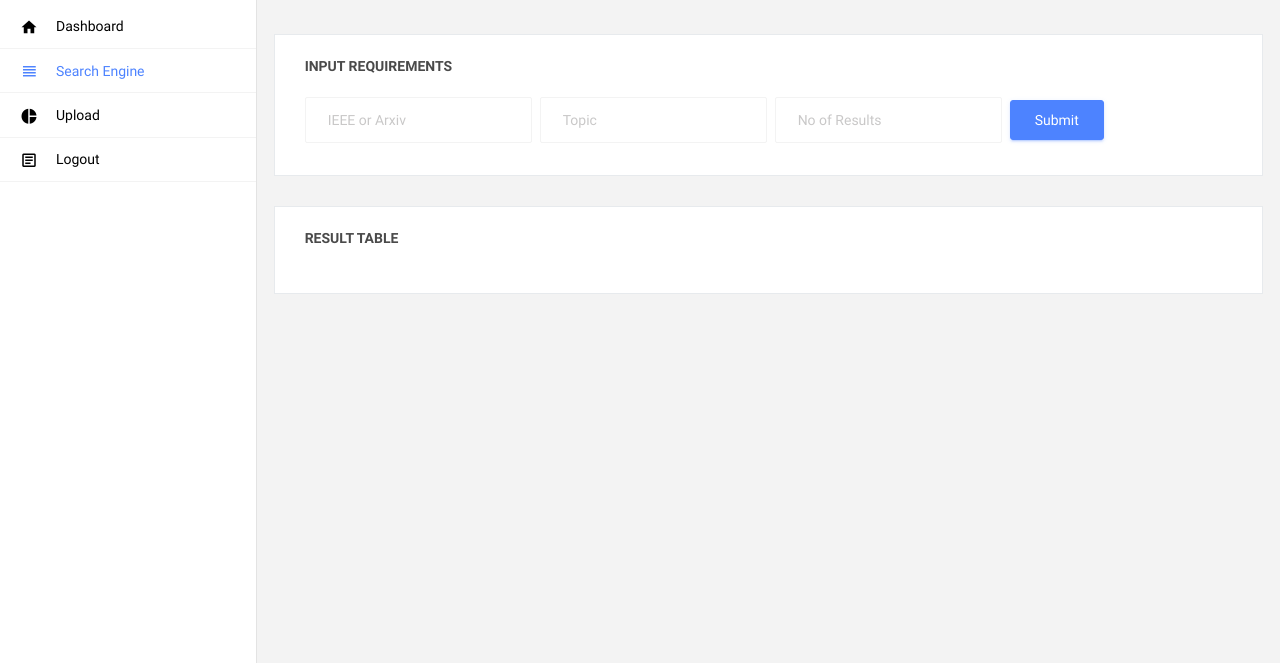
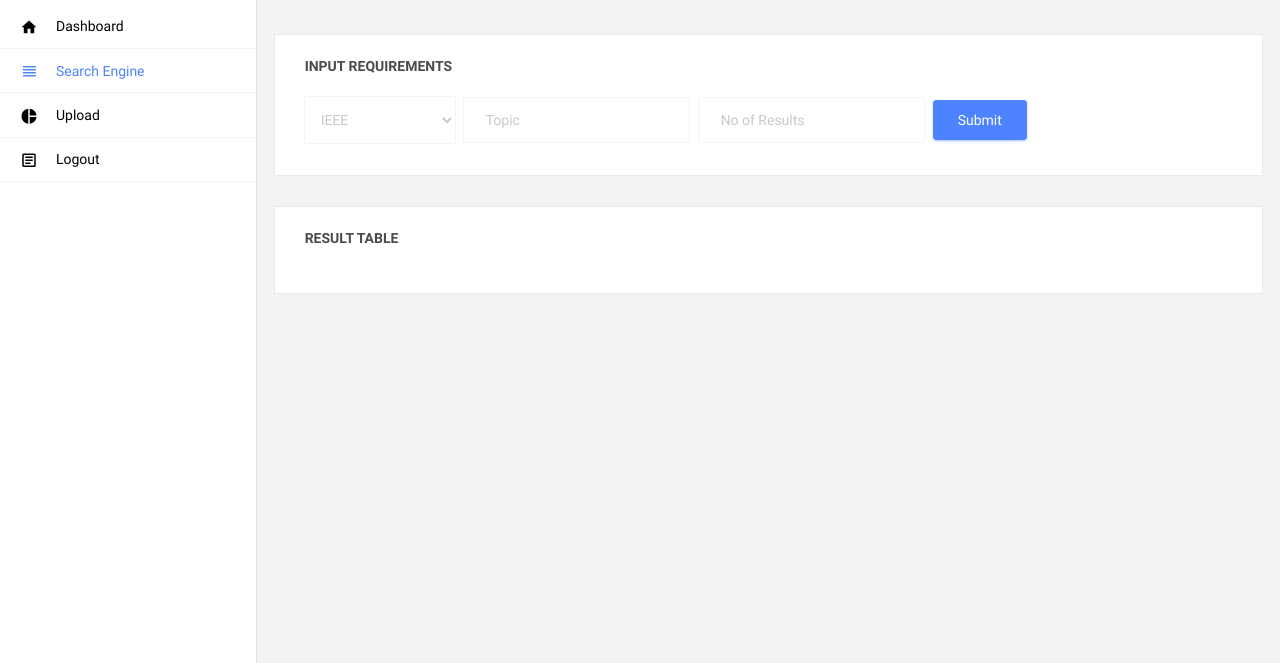
Before and after one commit to iyashwantsaini/majestic, a Flask app: page /searchengine in a window 1280 px wide. Shown: the part 60-723 px from the top of the page. Run offline with Flask 2, Linux system fonts and the light colour scheme; a user stored in the database is signed in; some libraries are stand-ins or nearby versions.

Commit message:
dropdown

```diff
--- a/templates/searchengine.html
+++ b/templates/searchengine.html
@@ -193,11 +193,18 @@
 
                   <form class="form-inline" method="post" action="{{ url_for('found') }}">
 
-                    <label class="sr-only" for="inlineFormInputGroupUsername2">IEEE or Arxiv or Nature</label>
+                    <select name="engine" class="mb-2 mr-sm-2 form-control" id="exampleFormControlSelect2" style="width: 150px;">
+                          <option>IEEE</option>
+                          <option>Arxiv</option>
+                          <option>Nature</option>
+                          <option>Scholar</option>
+                    </select>
+
+                    <!-- <label class="sr-only" for="inlineFormInputGroupUsername2">IEEE or Arxiv or Nature</label>
                     <div class="input-group mb-2 mr-sm-2">
                       <input type="text" name="engine" class="form-control" enctype="multipart/form-data"
                         placeholder="IEEE or Arxiv">
-                    </div>
+                    </div> -->
 
                     <label class="sr-only" for="inlineFormInputGroupUsername2">Topic</label>
                     <div class="input-group mb-2 mr-sm-2">
```
